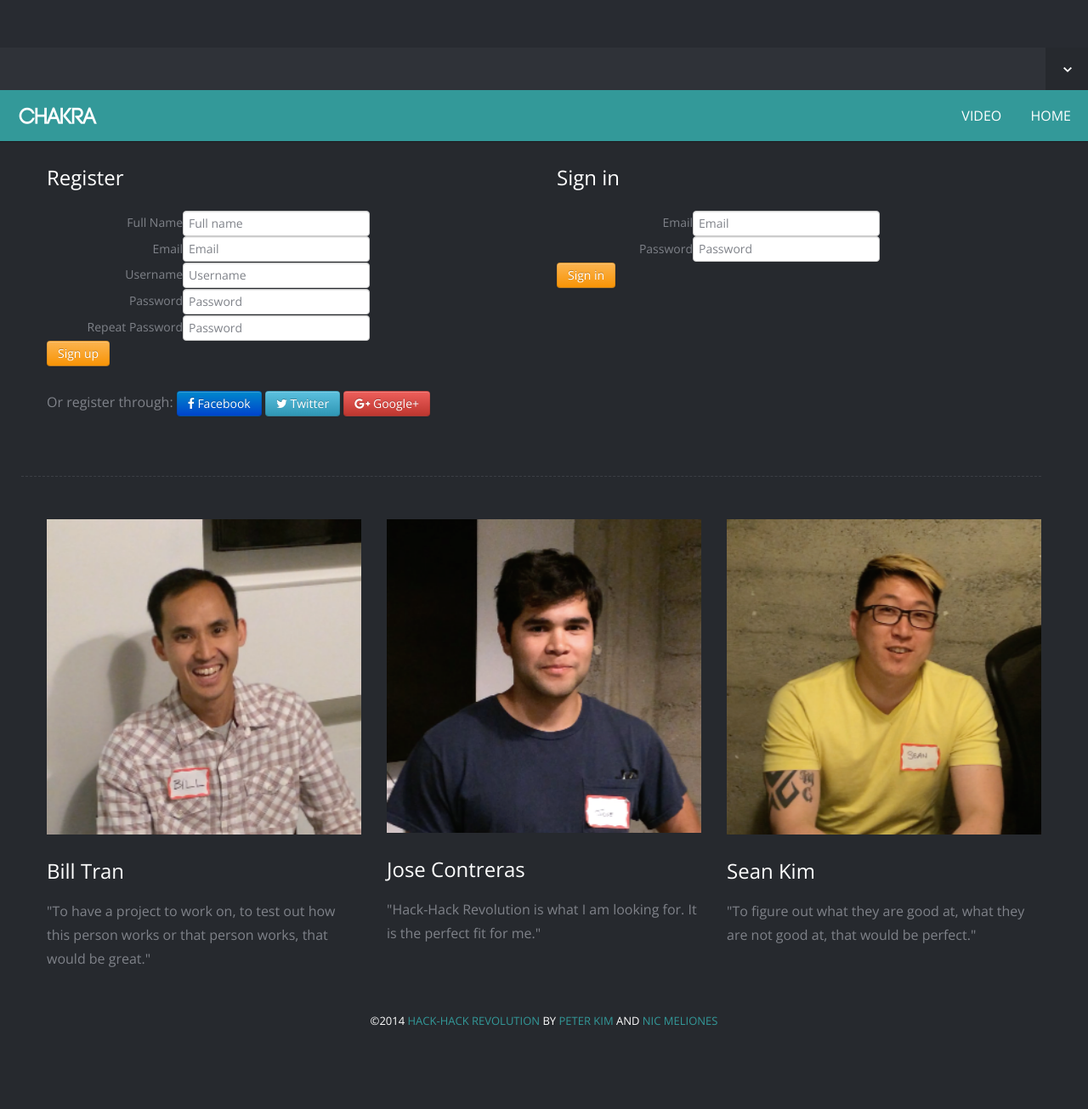
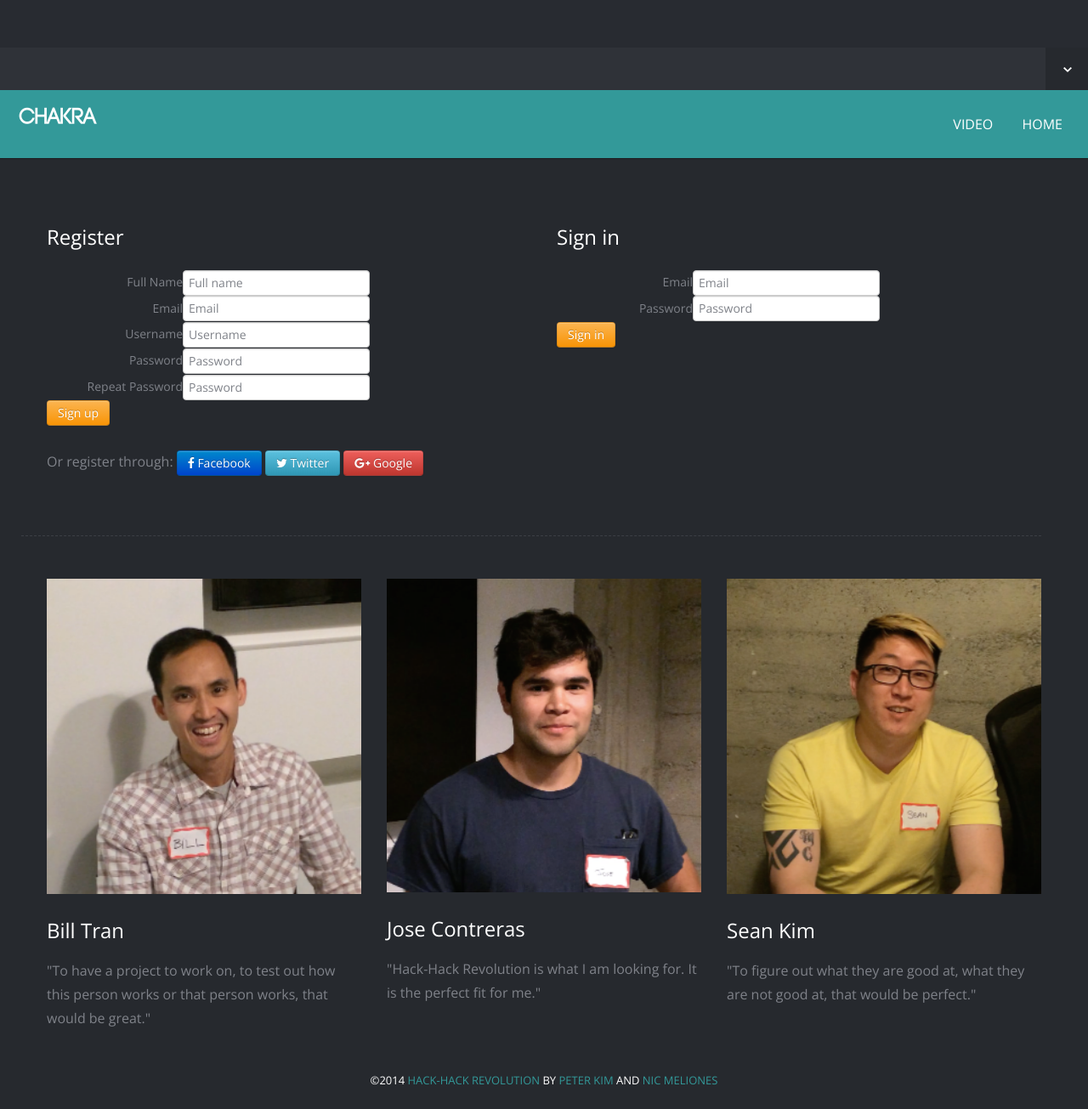
Before and after one commit to 123peterkim/AngelHack, a PHP site: page /index.html in a window 1280 px wide. Shown: the part 694-1999 px from the top of the page at 85% size. Before the commit the page ends 1901 px from the top, so only its background shows below. Run offline with PHP 8.4, Linux system fonts and the light colour scheme; some libraries are stand-ins or nearby versions.

Commit message:
fixed logo on nav bar among a few other things

```diff
--- a/_include/css/main.css
+++ b/_include/css/main.css
@@ -19,7 +19,9 @@ Version: 1.0
 }
 
 #register {
-	margin-top: 25px;
+	margin-top: 75px;
+	padding: 0;
+
 }
 
 
@@ -518,7 +520,7 @@ header {
 header .sticky-nav {
 	position: relative;
 	width: 100%;
-	height: 60px;
+	height: 80px;
 	background: #339999;
 	z-index: 1001;
 
@@ -543,8 +545,8 @@ header #logo {
 
 header #logo a {
 	background: url(../img/logo.png) no-repeat;
-	width: 96px;
-	height: 30px;
+	width: 130px;
+	height: 50px;
 	text-indent: -9999px;
 	display: block;
 	opacity: 1;
@@ -567,7 +569,7 @@ nav#menu {
 }
 
 nav#menu #menu-nav {
-	margin: 0;
+	margin: 10px;
 	padding: 0;
 }
 
@@ -606,8 +608,8 @@ nav#menu #menu-nav li a:hover {
 
 .menu-nav {
 	background:url(../img/menu-mobile.png) 0 0 no-repeat;
-	width: 16px;
-	height: 16px;
+	width: 20px;
+	height: 20px;
 	display: block;
 	margin: 22px 0 0 0;
 
--- a/_include/css/responsive.css
+++ b/_include/css/responsive.css
@@ -397,7 +397,7 @@
 
 		header #logo a {
 			background-image: url(../img/logo1.png);
-			background-size: 120px 45px;
+			background-size: 130px 50px;
 		}
 
 		.menu-nav {
--- a/index.html
+++ b/index.html
@@ -49,7 +49,7 @@
 
     <!-- Google Font -->
     <link href='http://fonts.googleapis.com/css?family=Open+Sans:400,300,300italic,400italic,600,600italic,700,700italic,800,800italic' rel='stylesheet' type='text/css'>
-<link rel="stylesheet" href="//netdna.bootstrapcdn.com/font-awesome/4.0.3/css/font-awesome.min.css">
+    <link rel="stylesheet" href="http://netdna.bootstrapcdn.com/font-awesome/4.0.3/css/font-awesome.min.css">
     <!-- Fav Icon -->
     <link rel="shortcut icon" href="#">
 
@@ -171,7 +171,7 @@
                             Or register through:
                             <a href="/auth/facebook" class="btn btn-primary"><span class="fa fa-facebook"></span> Facebook</a>
                             <a href="/auth/twitter" class="btn btn-info"><span class="fa fa-twitter"></span> Twitter</a>
-                            <a href="/auth/google" class="btn btn-danger"><span class="fa fa-google-plus"></span> Google+</a>
+                            <a href="/auth/google" class="btn btn-danger"><span class="fa fa-google-plus"></span> Google</a>
                         </div>
                     </div>
                 </form>
```
Also changed, not shown: 1 other file. Lines whose indentation alone changed are shown as unchanged.
